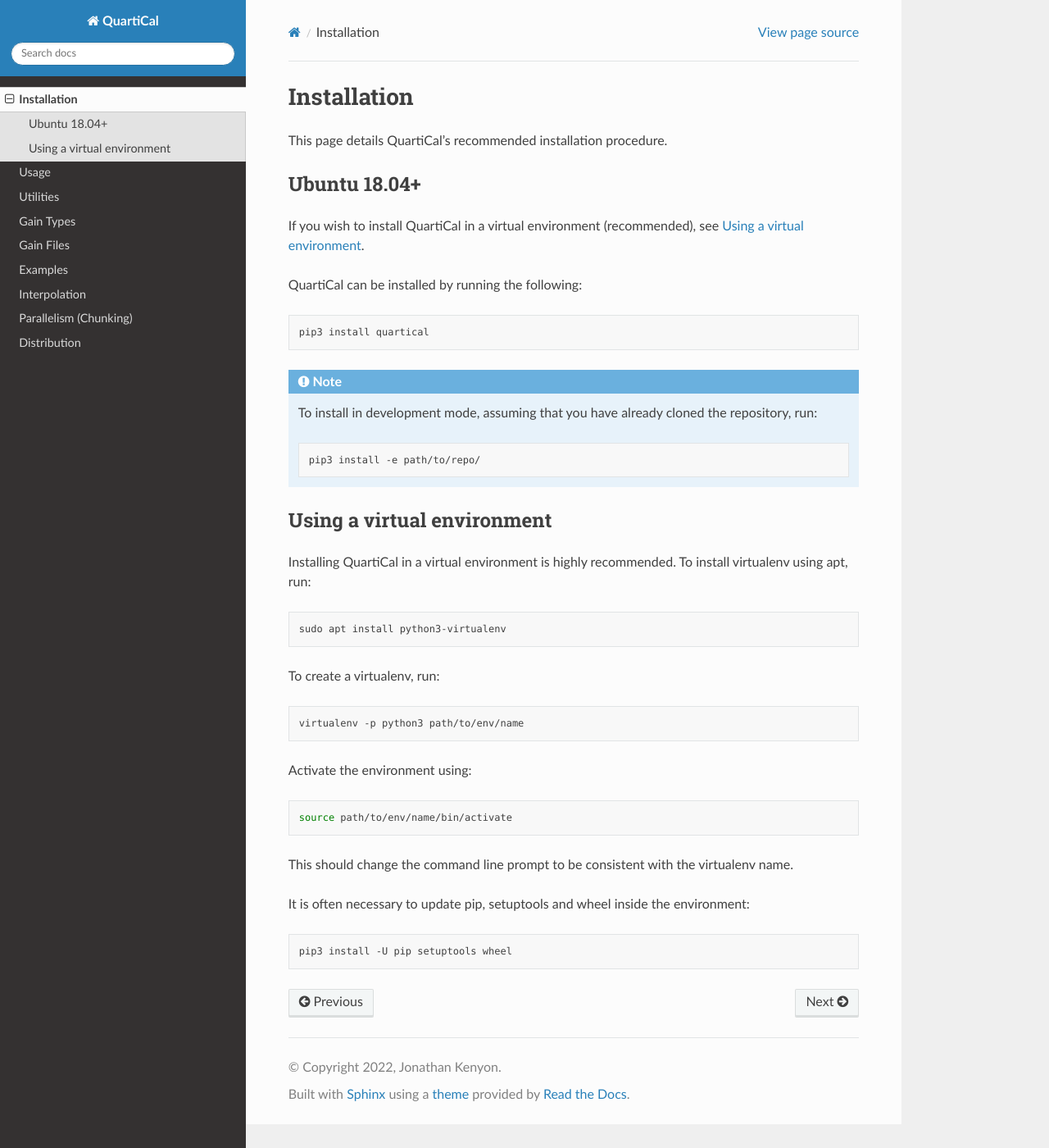
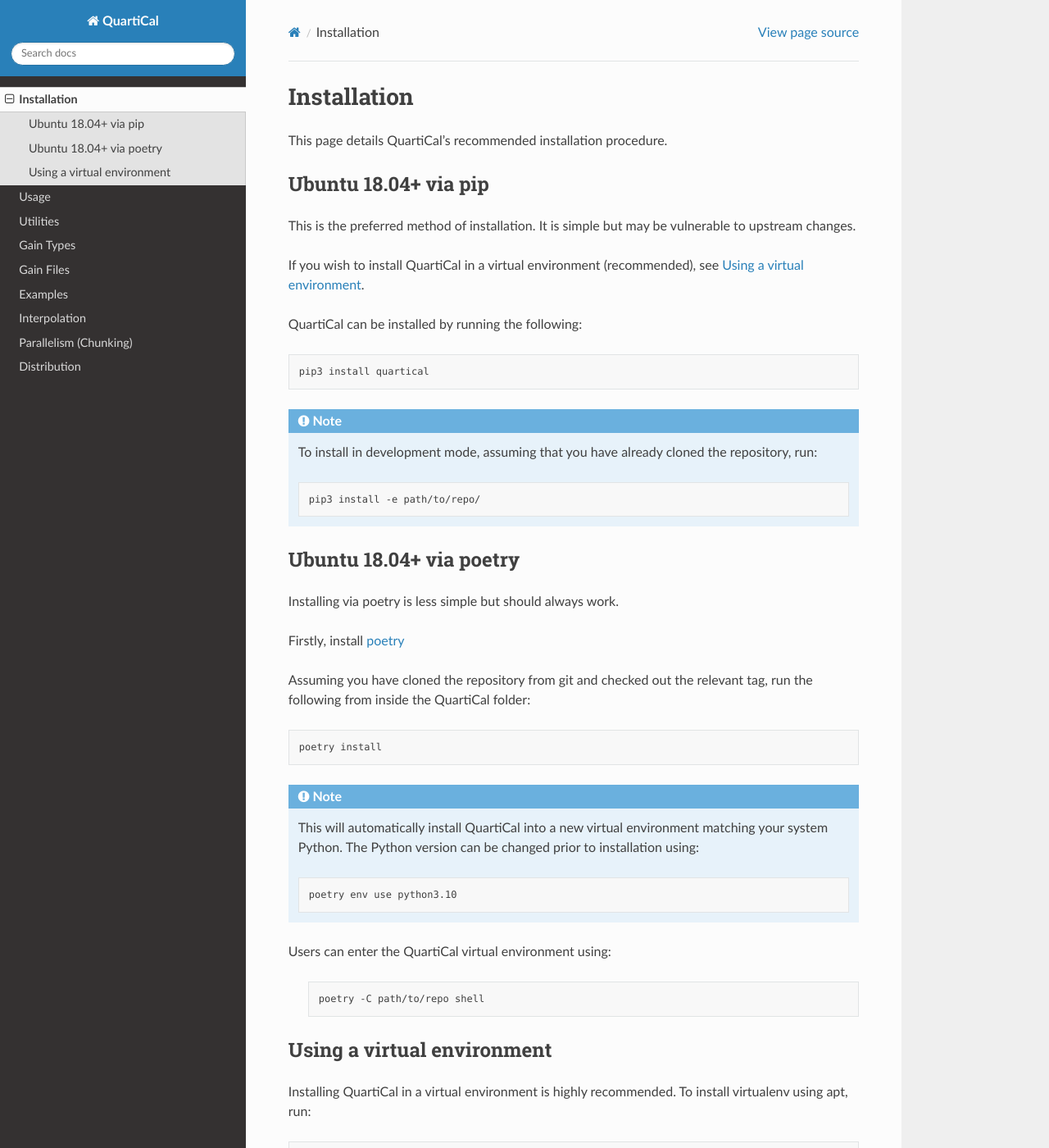
Before and after one commit to ratt-ru/QuartiCal, a Sphinx documentation site: the page built from docs/source/installation.rst, in a window 1280 px wide and 1400 px high. Shown: the whole window at 82% size. Built offline with Sphinx 7.4.7 and the Read the Docs theme 2.0.0, drawn with Linux system fonts in a browser that asks for light colours; pages that are not in the unit, such as notebooks, are missing from menus.

Commit message:
Update docs.

```diff
--- a/docs/source/installation.rst
+++ b/docs/source/installation.rst
@@ -3,8 +3,11 @@
 
 This page details QuartiCal's recommended installation procedure.
 
-Ubuntu 18.04+
-~~~~~~~~~~~~~
+Ubuntu 18.04+ via pip
+~~~~~~~~~~~~~~~~~~~~~
+
+This is the preferred method of installation. It is simple but may be
+vulnerable to upstream changes.
 
 If you wish to install QuartiCal in a virtual environment (recommended), see
 `Using a virtual environment`_.
@@ -23,6 +26,37 @@
 	.. code:: bash
 
 		pip3 install -e path/to/repo/
+
+
+Ubuntu 18.04+ via poetry
+~~~~~~~~~~~~~~~~~~~~~~~~
+
+Installing via poetry is less simple but should always work.
+
+Firstly, install `poetry <https://python-poetry.org/docs/>`_
+
+Assuming you have cloned the repository from git and checked out the relevant
+tag, run the following from inside the QuartiCal folder:
+
+.. code:: bash
+
+	poetry install
+
+.. note::
+
+	This will automatically install QuartiCal into a new virtual environment
+	matching your system Python. The Python version can be changed prior to
+	installation using:
+
+	.. code:: bash
+
+		poetry env use python3.10
+
+Users can enter the QuartiCal virtual environment using:
+
+	.. code:: bash
+
+		poetry -C path/to/repo shell
 
 
 Using a virtual environment
```
